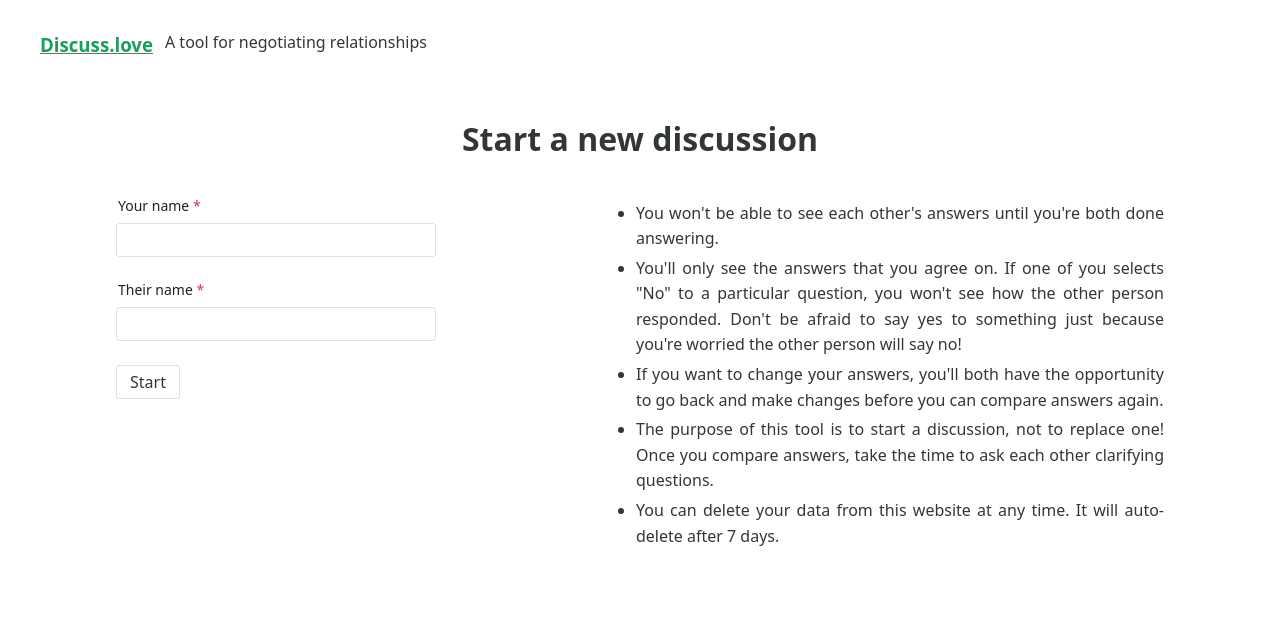
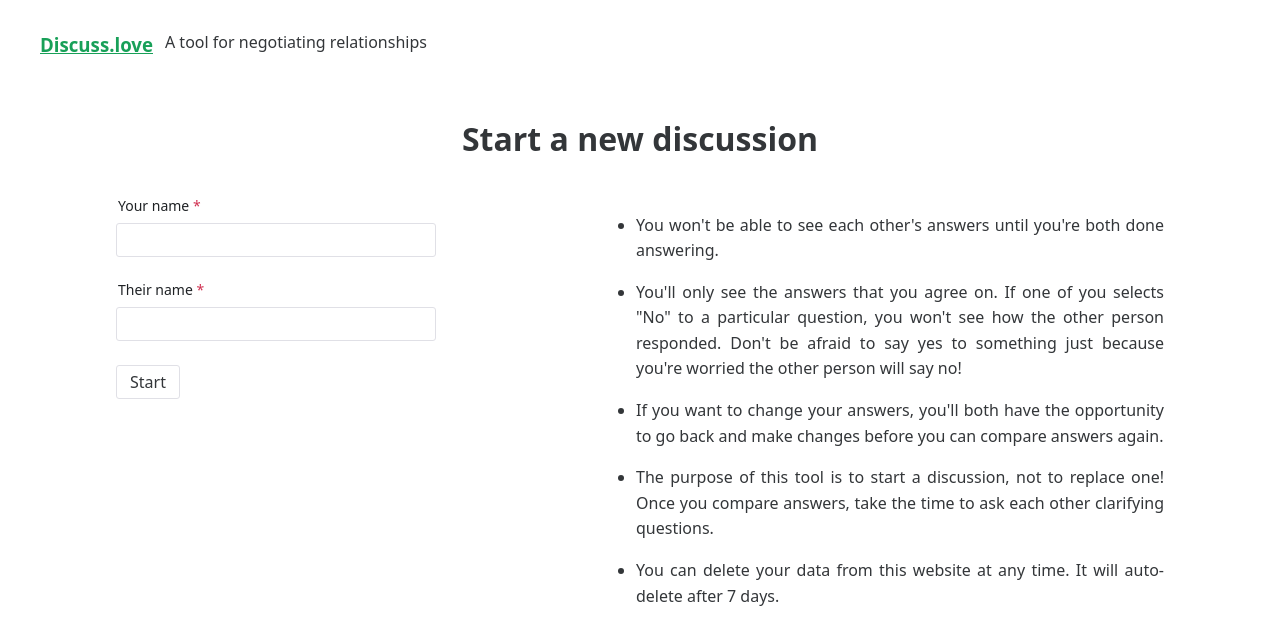
Before and after one commit to justlark/discuss.love, a Vue app in the folder client/: page /start in a window 1280 px wide. Shown: the top 644 px of the page. Built offline with nearby package versions, Linux system fonts and the light colour scheme; no server answers.

Commit message:
Improve landmark signaling for screen readers

```diff
--- a/client/src/components/AnswerComparison.vue
+++ b/client/src/components/AnswerComparison.vue
@@ -22,8 +22,8 @@ const description = ref(questionDef.value.description);
 </script>
 
 <template>
-  <section>
-    <h2>{{ title }}</h2>
+  <section :aria-labelledby="`answer-section-heading-${props.id}`">
+    <h2 :id="`answer-section-heading-${props.id}`">{{ title }}</h2>
     <p>{{ description }}</p>
     <div class="answer-pair" v-if="!props.senderAnswer || !props.recipientAnswer">
       <i>Someone didn't answer this question.</i>
--- a/client/src/components/ResponseInput.vue
+++ b/client/src/components/ResponseInput.vue
@@ -66,8 +66,8 @@ const emit = defineEmits(["input"]);
 </script>
 
 <template>
-  <h2>{{ props.title }}</h2>
-  <n-form :model="response">
+  <n-form :aria-labelledby="`response-input-heading-${props.id}`" :model="response">
+    <h2 :id="`response-input-heading-${props.id}`">{{ props.title }}</h2>
     <n-form-item :label="props.description" path="answer">
       <n-radio-group v-model:value="response.answer" @update:value="emit('input')">
         <n-flex vertical>
--- a/client/src/components/TopNav.vue
+++ b/client/src/components/TopNav.vue
@@ -6,12 +6,15 @@ import { RouterView } from "vue-router";
 
 <template>
   <header>
-    <nav>
-      <n-flex size="medium">
-        <nav-link to="/" size="large">Discuss.love</nav-link>
-        <n-text depth="2">A tool for negotiating relationships</n-text>
-      </n-flex>
-    </nav>
+    <!--
+        This is deliberately not marked as a `<nav>` because it's just a single
+        link to the homepage. Signaling it as a navigation landmark might be
+        misleading unless we add more links up there.
+    -->
+    <n-flex size="medium">
+      <nav-link to="/" size="large">Discuss.love</nav-link>
+      <n-text depth="2">A tool for negotiating relationships</n-text>
+    </n-flex>
   </header>
   <n-flex justify="center">
     <router-view class="body" />
--- a/client/src/views/CompareView.vue
+++ b/client/src/views/CompareView.vue
@@ -169,7 +169,7 @@ onBeforeMount(async () => {
 </script>
 
 <template>
-  <div>
+  <main aria-labelledby="main-heading">
     <error-card
       v-if="status?.status === 'error'"
       status="error"
@@ -177,7 +177,7 @@ onBeforeMount(async () => {
       :description="status.error"
     />
     <div v-else>
-      <h1>Compare answers</h1>
+      <h1 id="main-heading">Compare answers</h1>
       <n-flex v-if="status?.status !== 'expired'">
         <n-button @click="navigateEditPage">Edit Answers</n-button>
         <n-button v-if="status?.status === 'success'" @click="handlePrint">Print Answers</n-button>
@@ -211,7 +211,7 @@ onBeforeMount(async () => {
         />
       </div>
     </div>
-  </div>
+  </main>
 </template>
 
 <style scoped></style>
--- a/client/src/views/FormView.vue
+++ b/client/src/views/FormView.vue
@@ -173,12 +173,12 @@ onBeforeMount(async () => {
 </script>
 
 <template>
-  <main>
+  <main aria-labelledby="main-heading">
     <div v-if="status?.status === 'error'">
       <error-card status="error" title="Error" :description="status.error" />
     </div>
     <div v-else>
-      <h1>What are you looking for?</h1>
+      <h1 id="main-heading">What are you looking for?</h1>
       <div v-if="status?.status === 'session-nonexistent'">
         <p>
           The link you followed to get here is invalid or has expired. To start a new discussion,
--- a/client/src/views/HomeView.vue
+++ b/client/src/views/HomeView.vue
@@ -11,8 +11,8 @@ const navigateStart = () => {
 </script>
 
 <template>
-  <main>
-    <h1 class="site-title">Negotiate your relationships</h1>
+  <main aria-labelledby="main-heading">
+    <h1 id="main-heading" class="site-title">Negotiate your relationships</h1>
     <n-button @click="navigateStart" type="primary" class="start-button"
       >Start a Discussion</n-button
     >
--- a/client/src/views/NotFoundView.vue
+++ b/client/src/views/NotFoundView.vue
@@ -3,11 +3,13 @@ import ErrorCard from "@/components/ErrorCard.vue";
 </script>
 
 <template>
-  <error-card
-    status="404"
-    title="Not Found"
-    description="This page doesn't exist. Did you copy a URL wrong?"
-  />
+  <main>
+    <error-card
+      status="404"
+      title="Not Found"
+      description="This page doesn't exist. Did you copy a URL wrong?"
+    />
+  </main>
 </template>
 
 <style scoped></style>
--- a/client/src/views/StartView.vue
+++ b/client/src/views/StartView.vue
@@ -62,8 +62,8 @@ const startSession = async () => {
 </script>
 
 <template>
-  <main>
-    <h1 class="title">Start a new discussion</h1>
+  <main aria-labelledby="main-heading">
+    <h1 id="main-heading" class="title">Start a new discussion</h1>
     <n-flex size="large" justify="space-around">
       <div class="form">
         <n-form ref="formRef" :rules="rules" :model="names">
@@ -80,25 +80,33 @@ const startSession = async () => {
       <aside class="aside">
         <n-ul>
           <n-li>
-            You won't be able to see each other's answers until you're both done answering.
+            <p>You won't be able to see each other's answers until you're both done answering.</p>
           </n-li>
           <n-li>
-            You'll only see the answers that you agree on. If one of you selects "No" to a
-            particular question, you won't see how the other person responded. Don't be afraid to
-            say yes to something just because you're worried the other person will say no!
+            <p>
+              You'll only see the answers that you agree on. If one of you selects "No" to a
+              particular question, you won't see how the other person responded. Don't be afraid to
+              say yes to something just because you're worried the other person will say no!
+            </p>
           </n-li>
-          <n-li
-            >If you want to change your answers, you'll both have the opportunity to go back and
-            make changes before you can compare answers again.</n-li
-          >
           <n-li>
-            The purpose of this tool is to start a discussion, not to replace one! Once you compare
-            answers, take the time to ask each other clarifying questions.
+            <p>
+              If you want to change your answers, you'll both have the opportunity to go back and
+              make changes before you can compare answers again.
+            </p>
           </n-li>
-          <n-li
-            >You can delete your data from this website at any time. It will auto-delete after 7
-            days.</n-li
-          >
+          <n-li>
+            <p>
+              The purpose of this tool is to start a discussion, not to replace one! Once you
+              compare answers, take the time to ask each other clarifying questions.
+            </p>
+          </n-li>
+          <n-li>
+            <p>
+              You can delete your data from this website at any time. It will auto-delete after 7
+              days.
+            </p>
+          </n-li>
         </n-ul>
       </aside>
     </n-flex>
```
